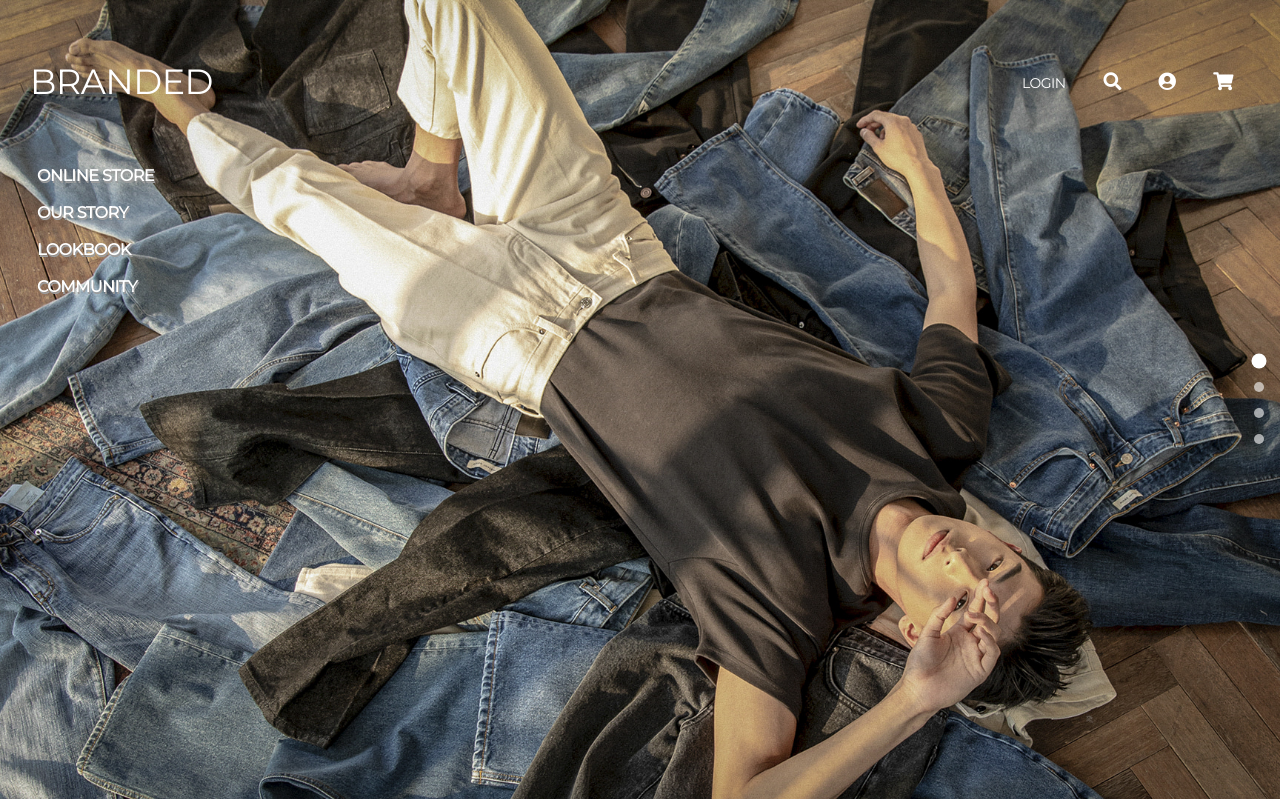
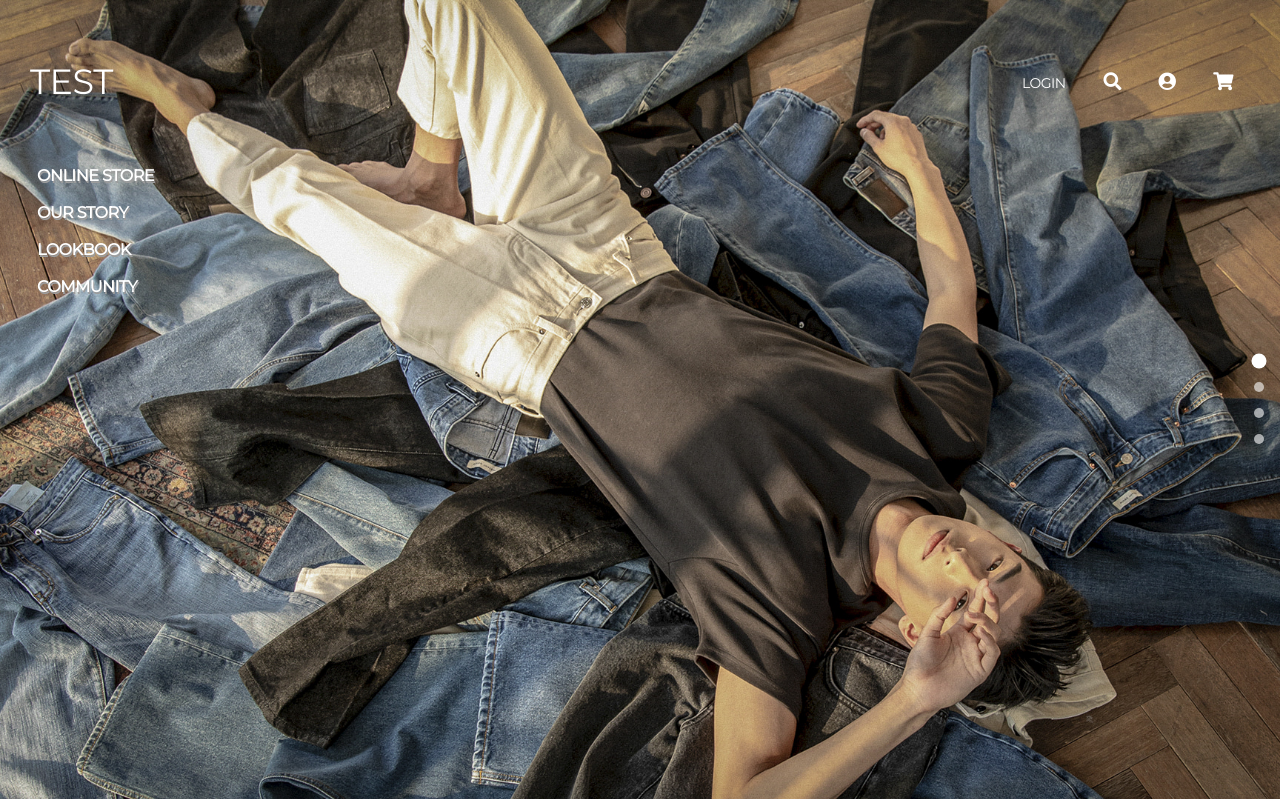
Before and after one commit to ukhyun2402/brandedmall_ukhyun, a PHP site: page / in a window 1280 px wide. Shown: the top 799 px of the page. Run offline with PHP 8.4, Linux system fonts and the light colour scheme; some libraries are stand-ins or nearby versions.

Commit message:
change text

```diff
--- a/components/header.php
+++ b/components/header.php
@@ -1,6 +1,6 @@
 <div class="row">
     <div class="left title">
-        <a href="/">BRANDED</a>
+        <a href="/">TEST</a>
     </div>
 
     <div class="right">
--- a/index.php
+++ b/index.php
@@ -5,7 +5,7 @@
     <?php
     include __DIR__ . '/components/head.php';
     ?>
-    <title>브랜디드</title>
+    <title>Test</title>
 </head>
 
 <body>
```
Also changed, not shown: composer.json (added, +11 -0 lines), 1 other file.
